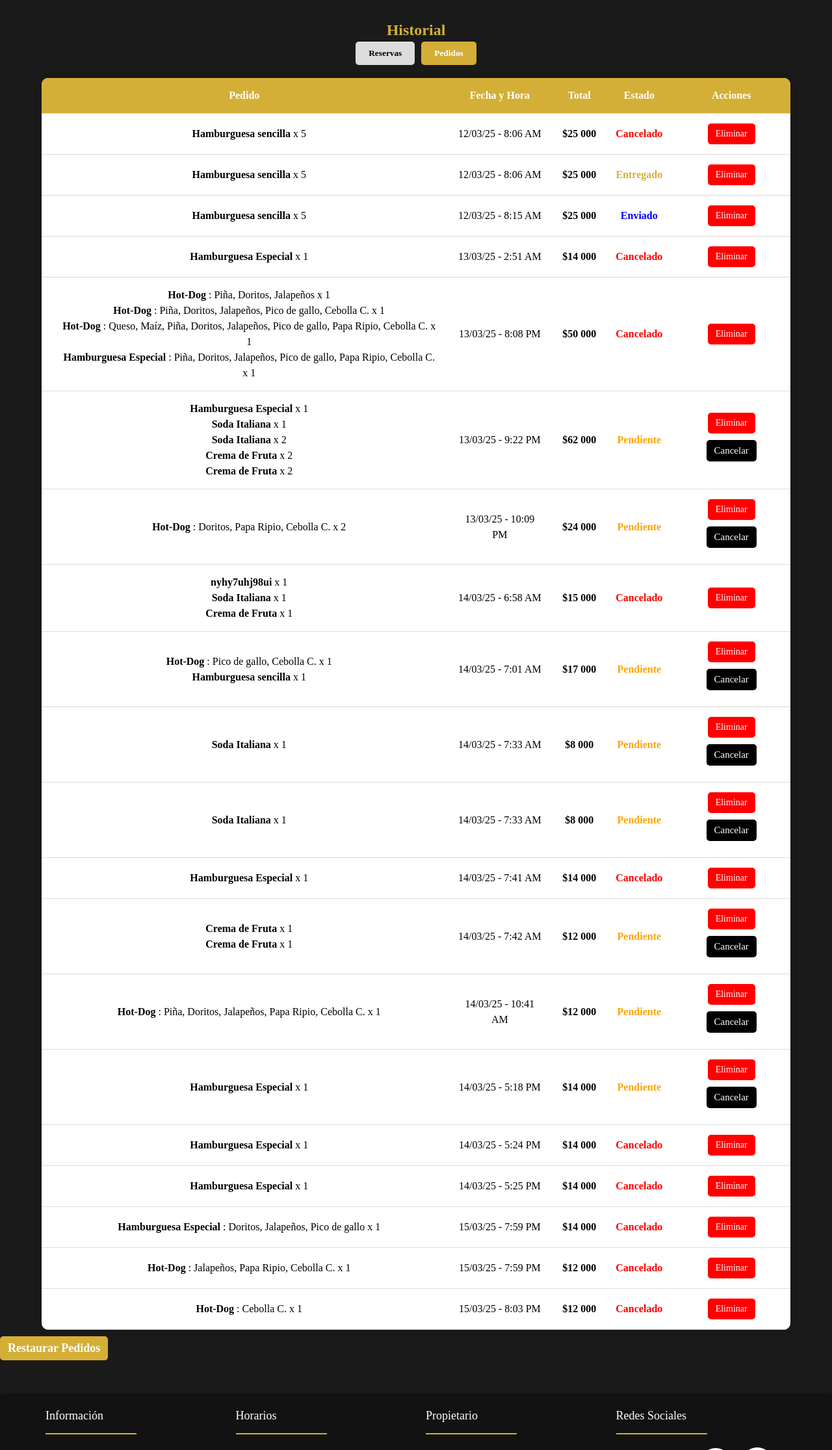
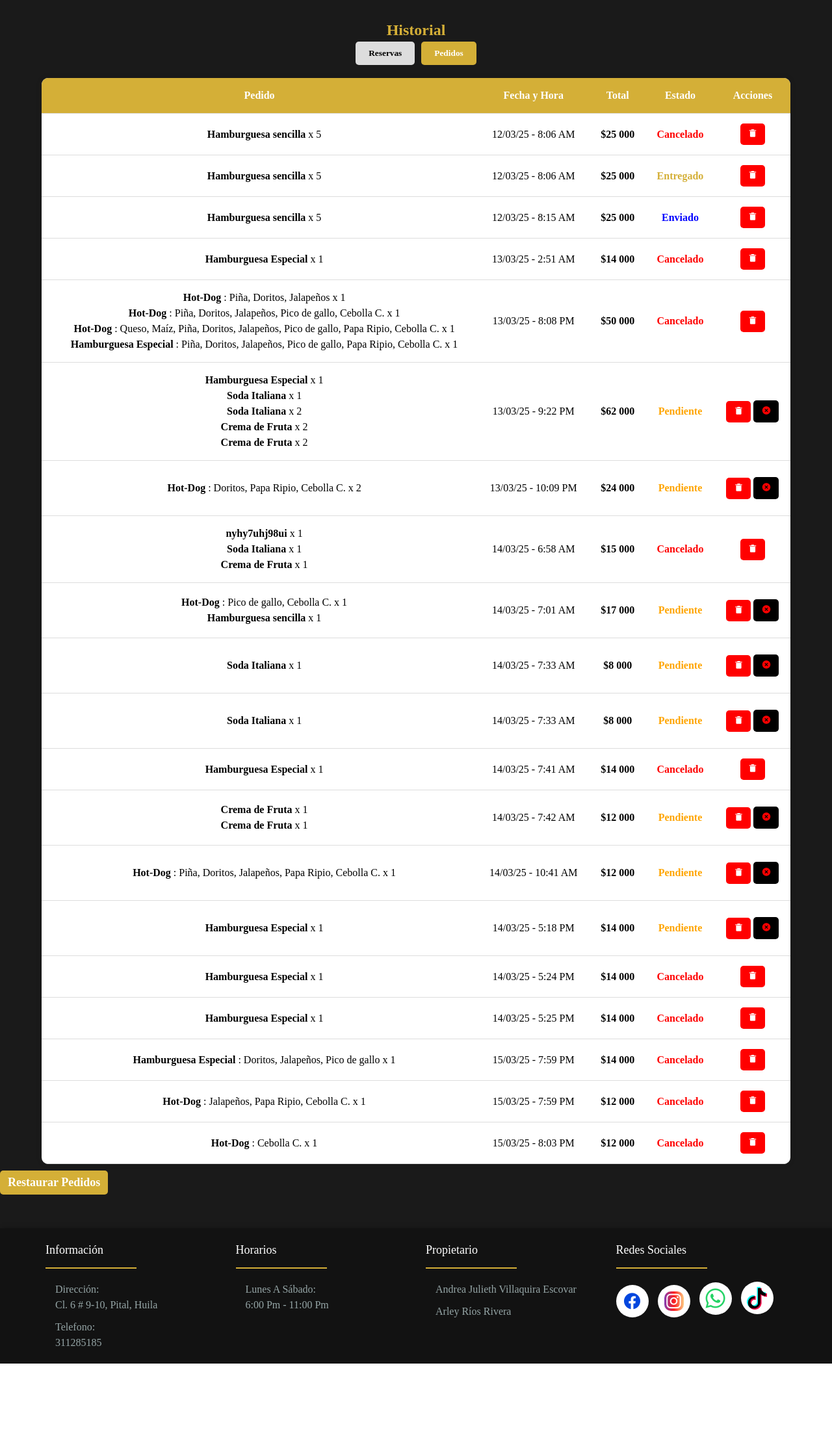
Before and after one commit to Jose-Pachongo/Chok-Dog, a Django app: template comida/templates/historial.html in a window 1280 px wide. Shown: the part 82-2313 px from the top of the page at 65% size. After the commit the page ends 2180 px from the top, so only its background shows below. Run offline with Django 5.2, Linux system fonts and the light colour scheme; the template is opened without the code that fills it: values that come from a table or form of the project are taken from there, others are empty; data comes from the database, SQL or seed files in the repository; some libraries are stand-ins or nearby versions; some web fonts are replaced.

Commit message:
domingo-16

```diff
--- a/comida/static/historial.css
+++ b/comida/static/historial.css
@@ -117,10 +117,7 @@ ul { padding-left: 15px; margin: 0; }
     border: none;
     cursor: pointer;
 }
-.bton a{
-    text-decoration: none;
-    color: rgb(255, 255, 255);
-}
+
 
 
 @media screen and (max-width: 768px) {
--- a/comida/templates/historial.html
+++ b/comida/templates/historial.html
@@ -49,10 +49,11 @@
                         <td class="estado-{{ pedido.estado }}">{{ pedido.get_estado_display }}</td>
                         <td>
                             <!-- Eliminar siempre disponible -->
-                            <button class="btn delete" onclick="confirmarEliminacionPedido('{{ pedido.id }}')">Eliminar</button>
+                            <button class="btn delete" onclick="confirmarEliminacionPedido('{{ pedido.id }}')"><i class='bx bxs-trash-alt'></i></button>
                             <!-- Cancelar solo si el pedido está Pendiente -->
                             {% if pedido.estado == "pendiente" %}
-                                <button class="bton"><a href="{% url 'cancelar_pedido' pedido.id %}"  onclick="return confirm('¿Estás seguro de que quieres cancelar este pedido?');">Cancelar</a></button>
+                                <button class="bton" title="cancelar"><a href="{% url 'cancelar_pedido' pedido.id %}"  onclick="return confirm('¿Estás seguro de que quieres cancelar este pedido?');"><i title="cancelar" class='bx bxs-x-circle' style="color: red;"></i></a></button>
+
                             {% endif %}
                         </td>
                     </tr>
@@ -86,9 +87,9 @@
                         <td>{{ reserva.personas }}</td>
                         <td class="estado-{{ reserva.estado }}">{{ reserva.estado }}</td>
                         <td>
-                            <button class="btn delete" onclick="eliminarReserva('{{ reserva.id }}')">Eliminar</button>
+                            <button class="btn delete" onclick="eliminarReserva('{{ reserva.id }}')"><i class='bx bxs-trash-alt'></i></button>
                             {% if reserva.estado == "pendiente" %}
-                                <button class="bton"><a href="{% url 'cancelar_reserva' reserva.id %}" onclick="return confirm('¿Estás seguro de que quieres cancelar esta reserva?');">Cancelar</a></button>
+                                <button class="bton" title="cancelar"><a href="{% url 'cancelar_reserva' reserva.id %}" onclick="return confirm('¿Estás seguro de que quieres cancelar esta reserva?');"><i title="cancelar" class='bx bxs-x-circle' style="color: red;"></i></a></button>
                             {% endif %}
                         </td>
                     </tr>
```
